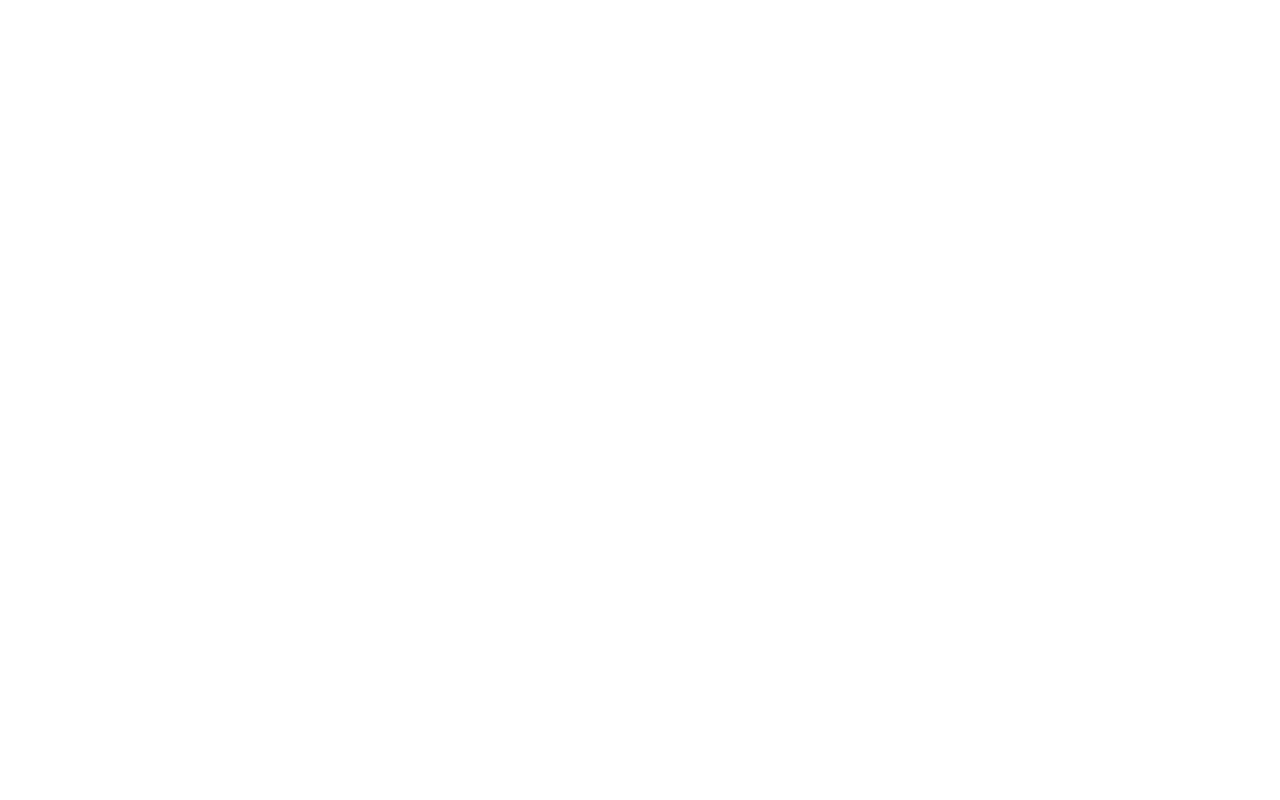
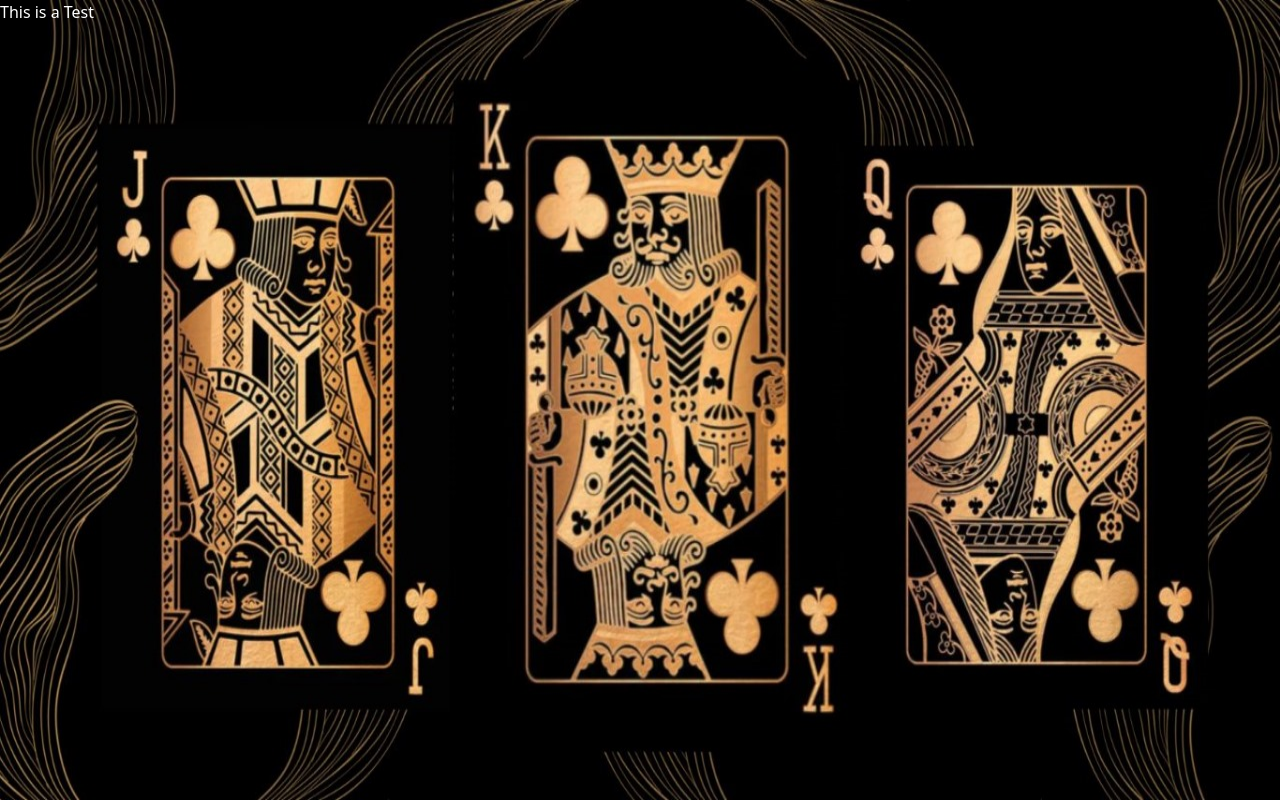
Before and after one commit to Santhosh-Sathyamurthy/Santhosh-Sathyamurthy.github.io, a plain HTML site: page index.html in a window 1280 px wide. Drawn offline with nearby package versions, Linux system fonts and the light colour scheme.

Commit message:
forgot to link the stylesheets and scripts

```diff
--- a/index.html
+++ b/index.html
@@ -4,6 +4,9 @@
     <meta charset="UTF-8">
     <meta name="viewport" content="width=device-width, initial-scale=1.0">
     <title>Scorecard</title>
+    <link rel="stylesheet" href="/static/css/style.css">
+    <link href="https://cdn.jsdelivr.net/npm/bootstrap@5.3.3/dist/css/bootstrap.min.css" rel="stylesheet" integrity="sha384-QWTKZyjpPEjISv5WaRU9OFeRpok6YctnYmDr5pNlyT2bRjXh0JMhjY6hW+ALEwIH" crossorigin="anonymous">
+    <script src="https://cdn.jsdelivr.net/npm/bootstrap@5.3.3/dist/js/bootstrap.bundle.min.js" integrity="sha384-YvpcrYf0tY3lHB60NNkmXc5s9fDVZLESaAA55NDzOxhy9GkcIdslK1eN7N6jIeHz" crossorigin="anonymous"></script>
 </head>
 <body>
     <p style="color: white;">This is a Test</p>
```
